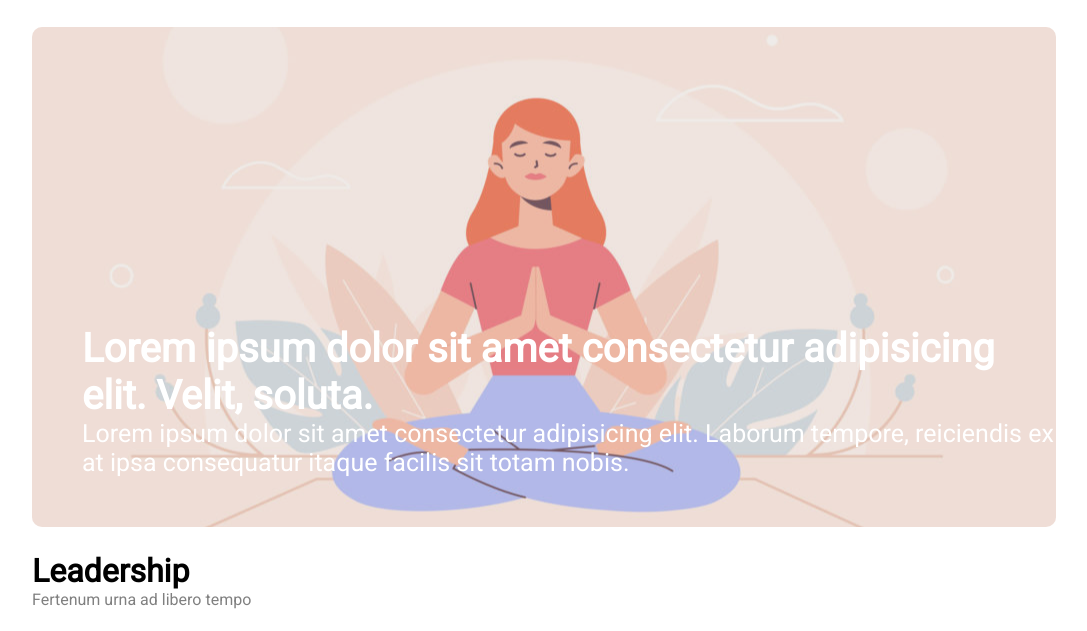
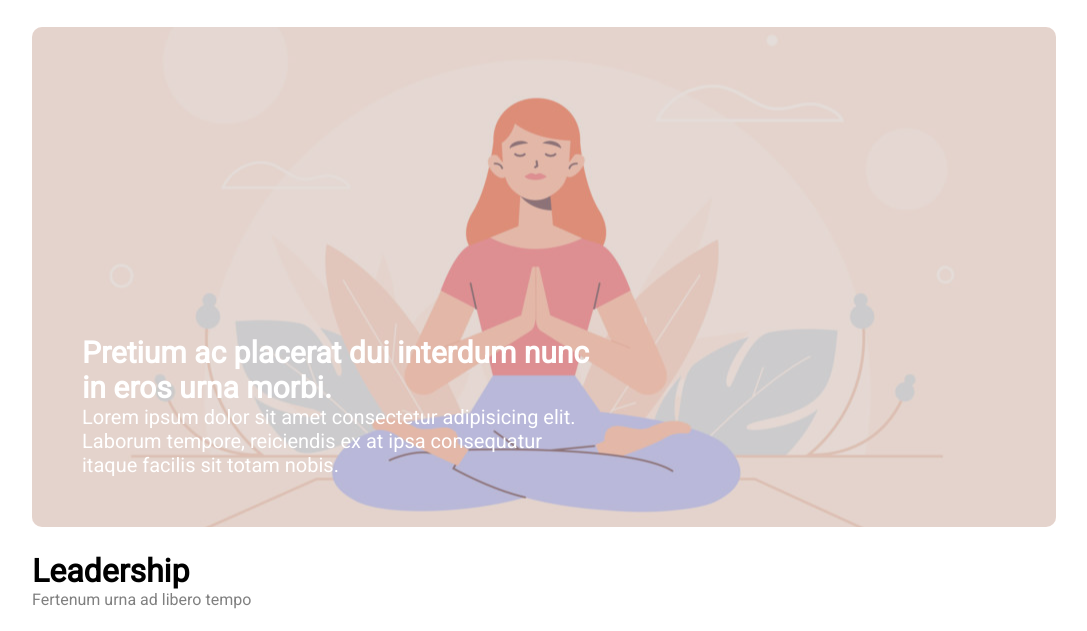
Before and after one commit to AndreaDex/htmlcss-wp, a plain HTML site: page index.html in a window 1280 px wide. Shown: the part 96-727 px from the top of the page, without its empty margins (96-1183 px from the left). Drawn offline with Linux system fonts and the light colour scheme.

Commit message:
change banner text

```diff
--- a/css/style.css
+++ b/css/style.css
@@ -70,7 +70,7 @@ ul.unstyle_list > li > a{
 .layover{
     height: 100%;
     width: 100%;
-    background-color:rgba(203, 188, 182, 0.3);
+    background-color:rgba(203, 188, 182, 0.5);
     border-radius: 10px;
 }
 
@@ -78,14 +78,15 @@ ul.unstyle_list > li > a{
     position: absolute;
     bottom: 50px;
     left: 50px;
+    width: 50%;
 }
 
 .banner_text > h2{
-    font-size: 40px;
+    font-size: 30px;
 }
 
 .banner_text > span{
-    font-size: 25px;
+    font-size: 20px;
 }
 
 
--- a/index.html
+++ b/index.html
@@ -44,7 +44,7 @@
 
                 </div>
                 <div class="banner_text">
-                    <h2 >Lorem ipsum dolor sit amet consectetur adipisicing elit. Velit, soluta.</h2>
+                    <h2 >Pretium ac placerat dui interdum nunc in eros urna morbi.</h2>
                     <span >Lorem ipsum dolor sit amet consectetur adipisicing elit. Laborum tempore, reiciendis ex at ipsa consequatur itaque facilis sit totam nobis.</span>
                 </div>
             </div>
```
